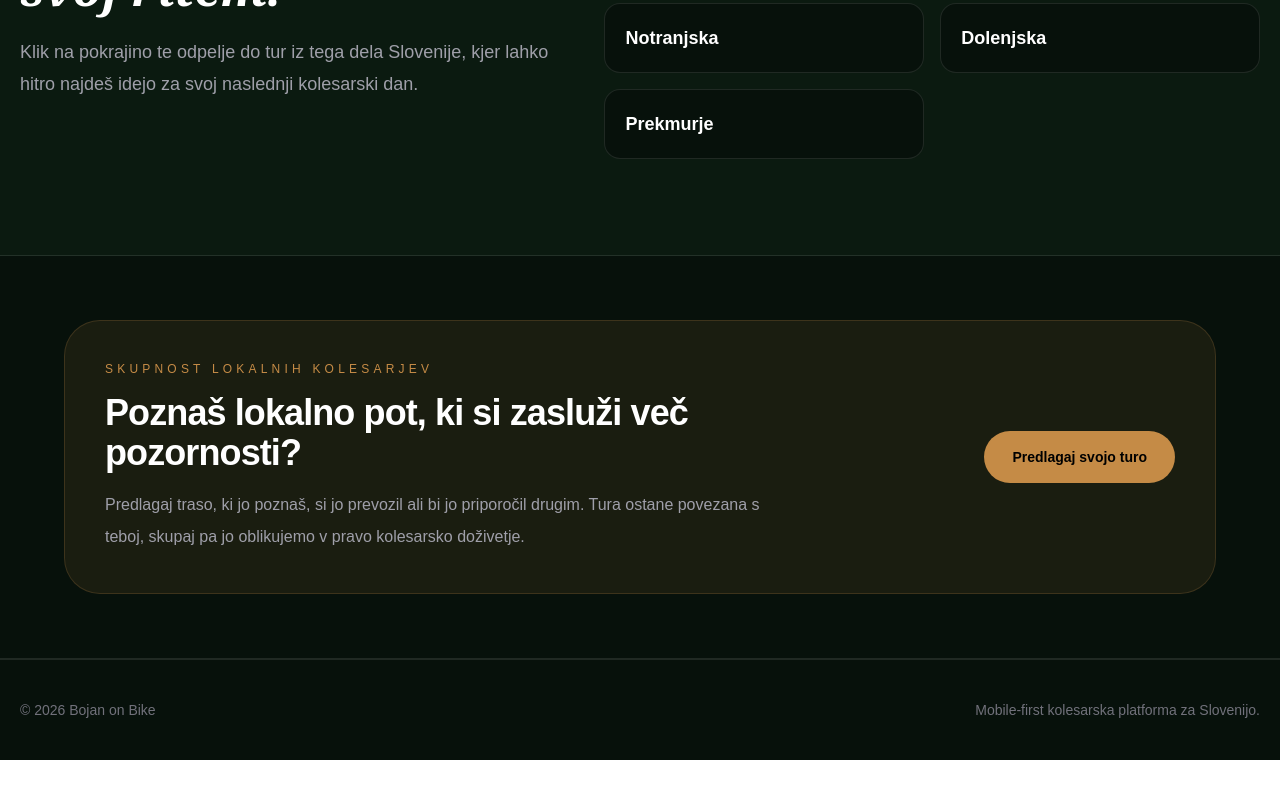
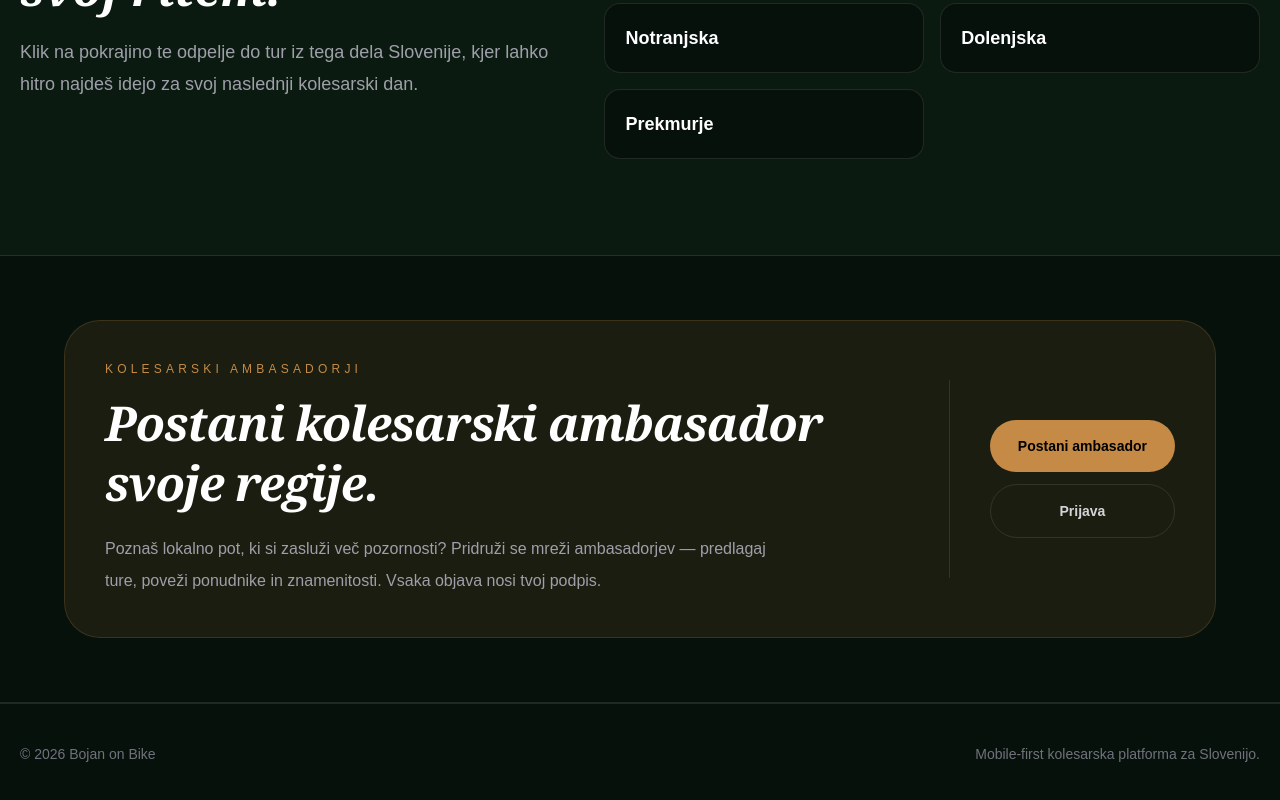
Before and after one commit to rabojan/bojan-on-bike-app, a Next.js app: page / in a window 1280 px wide. Shown: the part 5225-6025 px from the top of the page. Before the commit the page ends 5985 px from the top, so only its background shows below. Built offline with nearby package versions, Linux system fonts and the light colour scheme.

Commit message:
Homepage: rewrite ambassador CTA with serif italic title and proper buttons

```diff
--- a/app/page.tsx
+++ b/app/page.tsx
@@ -510,29 +510,37 @@ export default function Home() {
         </div>
       </section>
 
-      {/* ── PREDLAGAJ TURO CTA ── */}
+      {/* ── AMBASADOR CTA ── */}
       <section className="border-b border-white/10 bg-[#07110b] px-6 py-16">
-        <div className="mx-auto grid max-w-6xl gap-8 rounded-[36px] border border-[#c58b46]/20 bg-[#c58b46]/10 p-8 md:grid-cols-[1fr_auto] md:items-center md:p-10">
-          <div>
+        <div className="mx-auto max-w-6xl overflow-hidden rounded-[36px] border border-[#c58b46]/20 bg-[#c58b46]/10">
+          <div className="grid md:grid-cols-[1fr_auto] md:items-center">
+            <div className="p-8 md:p-10">
               <div className="text-xs uppercase tracking-[0.35em] text-[#c58b46]">
-              Skupnost lokalnih kolesarjev
+                Kolesarski ambasadorji
               </div>
-            <h2 className="mt-4 max-w-3xl text-3xl font-black tracking-tight text-white md:text-4xl">
-              Poznaš lokalno pot, ki si zasluži več pozornosti?
+              <h2 className="mt-4 max-w-3xl font-serif text-4xl font-black italic leading-tight tracking-tight text-white md:text-5xl">
+                Postani kolesarski ambasador svoje regije.
               </h2>
-            <p className="mt-4 max-w-2xl text-base leading-8 text-zinc-400">
-              Predlagaj traso, ki jo poznaš, si jo prevozil ali bi jo priporočil
-              drugim. Tura ostane povezana s teboj, skupaj pa jo oblikujemo v
-              pravo kolesarsko doživetje.
+              <p className="mt-5 max-w-2xl text-base leading-8 text-zinc-400">
+                Poznaš lokalno pot, ki si zasluži več pozornosti? Pridruži se
+                mreži ambasadorjev — predlagaj ture, poveži ponudnike in
+                znamenitosti. Vsaka objava nosi tvoj podpis.
               </p>
             </div>
-          <div className="flex flex-wrap gap-3 md:justify-end">
+            <div className="flex flex-col gap-3 border-t border-white/10 p-8 md:border-l md:border-t-0 md:p-10">
               <Link
                 href="/predlagaj-turo"
-              className="rounded-full bg-[#c58b46] px-7 py-4 text-sm font-black text-black"
+                className="rounded-full bg-[#c58b46] px-7 py-4 text-center text-sm font-black text-black"
               >
-              Predlagaj svojo turo
+                Postani ambasador
               </Link>
+              <Link
+                href="/ambasador/prijava"
+                className="rounded-full border border-white/10 px-7 py-4 text-center text-sm font-bold text-zinc-300"
+              >
+                Prijava
+              </Link>
+            </div>
           </div>
         </div>
       </section>
```
Lines whose indentation alone changed are shown as unchanged.
